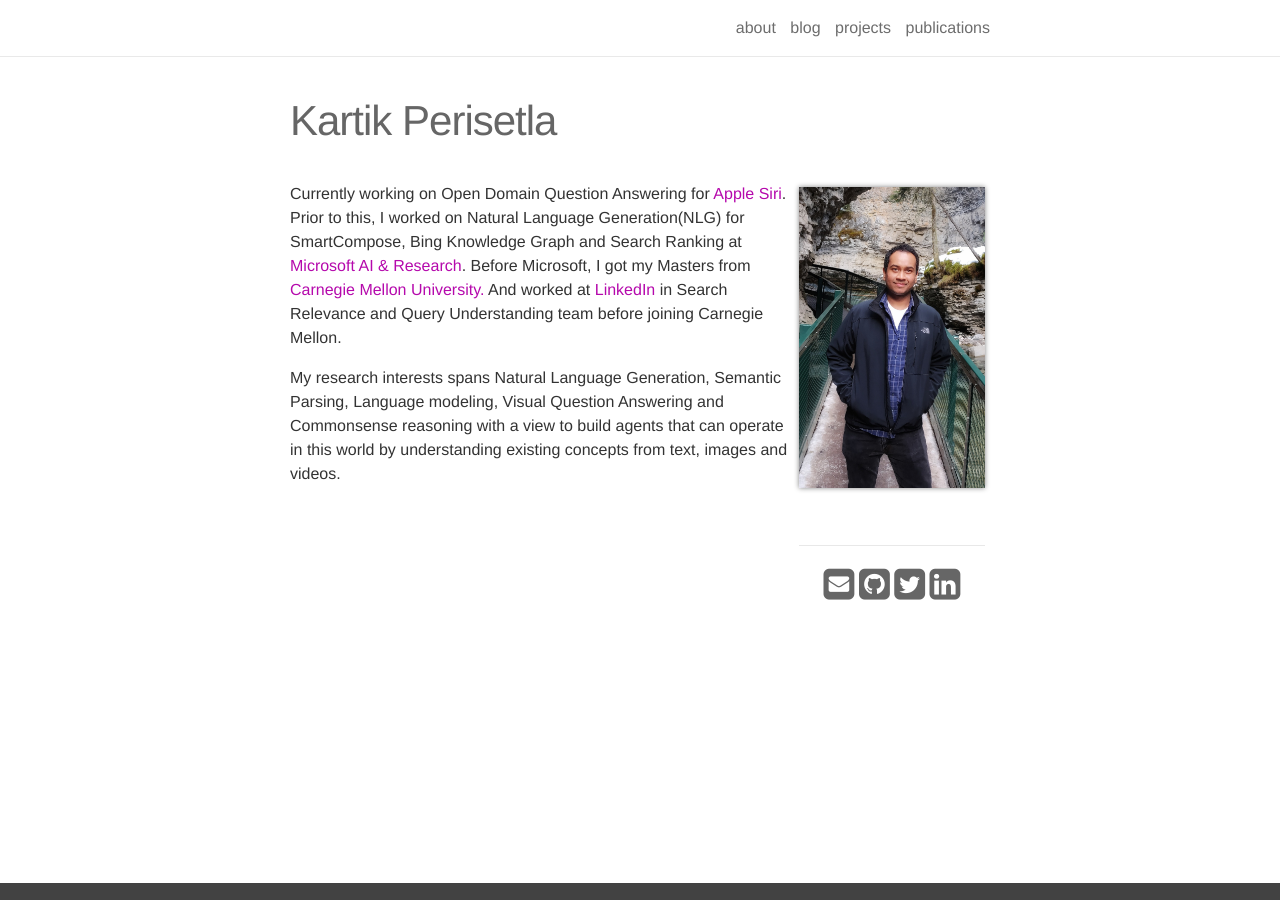
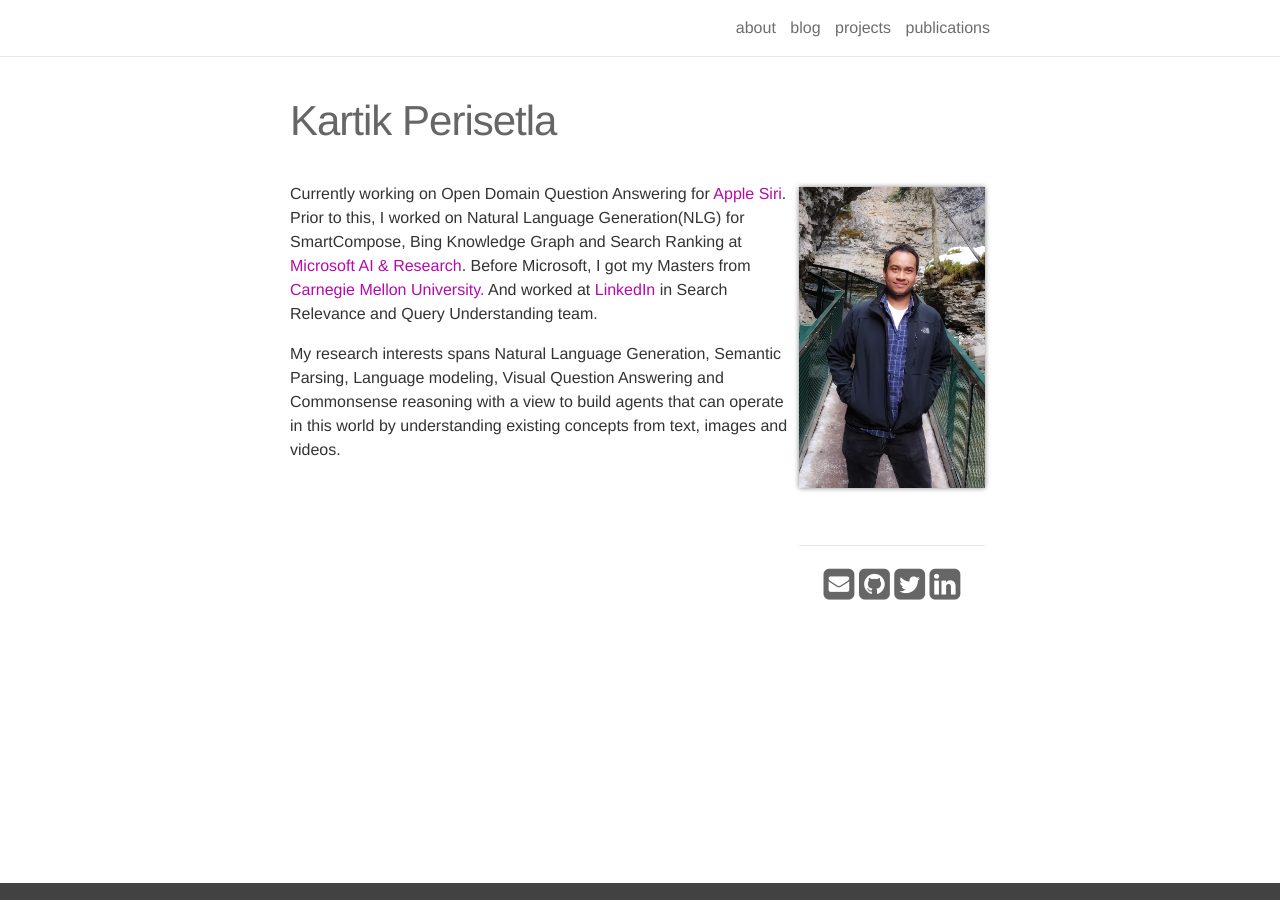
Before and after one commit to kartikperisetla/kartikperisetla.github.io, a Jekyll site: the page built from _pages/about.md, in a window 1280 px wide. Built offline with Jekyll 4.4.1, drawn with Linux system fonts in a browser that asks for light colours; nearby versions of some CDN libraries.

Commit message:
Update about.md

```diff
--- a/_pages/about.md
+++ b/_pages/about.md
@@ -17,7 +17,7 @@
 
 ---
 <p align="left">
-Currently working on Open Domain Question Answering for <a href="https://www.apple.com/siri/" target="_blank">Apple Siri</a>. Prior to this, I worked on Natural Language Generation(NLG) for SmartCompose, Bing Knowledge Graph and Search Ranking at <a href="http://microsoft.com" target="_blank">Microsoft AI & Research</a>. Before Microsoft, I got my Masters from <a href="http://cmu.edu/" target="_blank">Carnegie Mellon University.</a> And worked at <a href="https://linkedin.com" target="_blank">LinkedIn</a> in Search Relevance and Query Understanding team before joining Carnegie Mellon.
+Currently working on Open Domain Question Answering for <a href="https://www.apple.com/siri/" target="_blank">Apple Siri</a>. Prior to this, I worked on Natural Language Generation(NLG) for SmartCompose, Bing Knowledge Graph and Search Ranking at <a href="http://microsoft.com" target="_blank">Microsoft AI & Research</a>. Before Microsoft, I got my Masters from <a href="http://cmu.edu/" target="_blank">Carnegie Mellon University.</a> And worked at <a href="https://linkedin.com" target="_blank">LinkedIn</a> in Search Relevance and Query Understanding team.
 </p>
 
 <p align="left">
```
